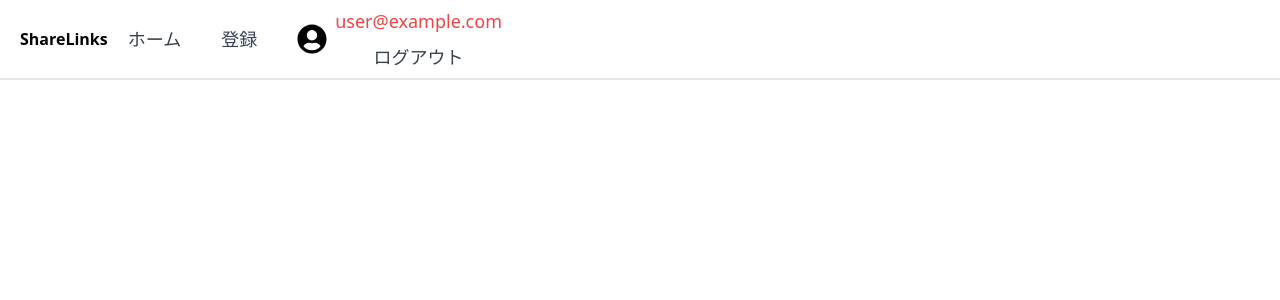
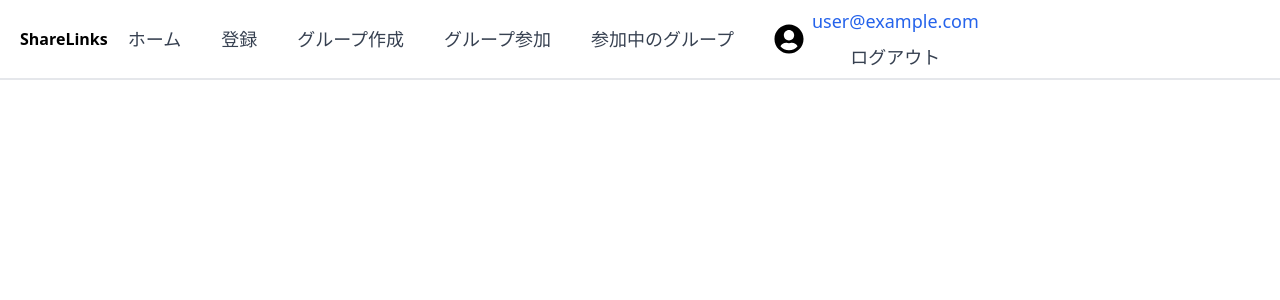
Before and after one commit to vivy-phtela/shareLinks, a Next.js app: page / in a window 1280 px wide. Shown: the top 300 px of the page. Built offline with nearby package versions, Linux system fonts and the light colour scheme; no server answers; sample sign-in values are in the browser's storage.

Commit message:
add: グループページを追加

```diff
--- a/app/components/Header.tsx
+++ b/app/components/Header.tsx
@@ -42,6 +42,30 @@ const Header = () => {
                     登録
                   </Link>
                 </li>
+                <li>
+                  <Link
+                    href="/group/create"
+                    className="text-gray-700 hover:bg-blue-100 duration-300"
+                  >
+                    グループ作成
+                  </Link>
+                </li>
+                <li>
+                  <Link
+                    href="/group/join"
+                    className="text-gray-700 hover:bg-blue-100 duration-300"
+                  >
+                    グループ参加
+                  </Link>
+                </li>
+                <li>
+                  <Link
+                    href="/group/list"
+                    className="text-gray-700 hover:bg-blue-100 duration-300"
+                  >
+                    参加中のグループ
+                  </Link>
+                </li>
                 <div className="flex gap-2 items-center">
                   <li>
                     <FaUserCircle className="text-3xl" />
@@ -49,7 +73,7 @@ const Header = () => {
                   <div className="flex-col items-center">
                     <li className="flex flex-col items-center">
                       <div>
-                        <span className="text-red-500">{user.email}</span>
+                        <span className="text-blue-600">{user.email}</span>
                       </div>
                       <div
                         onClick={handleLogout}
```
